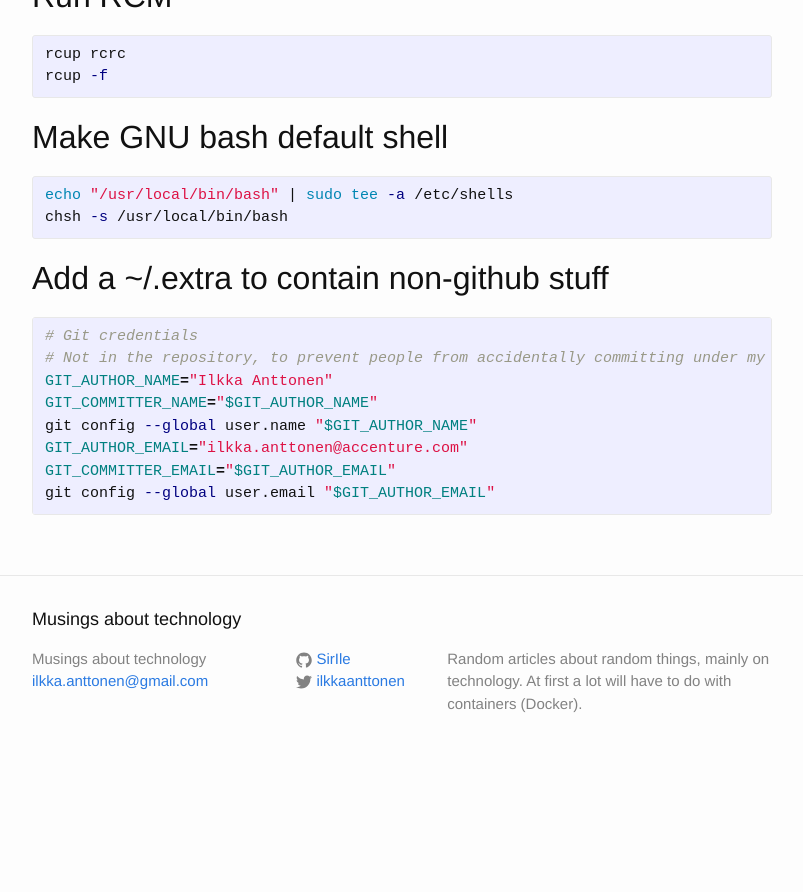
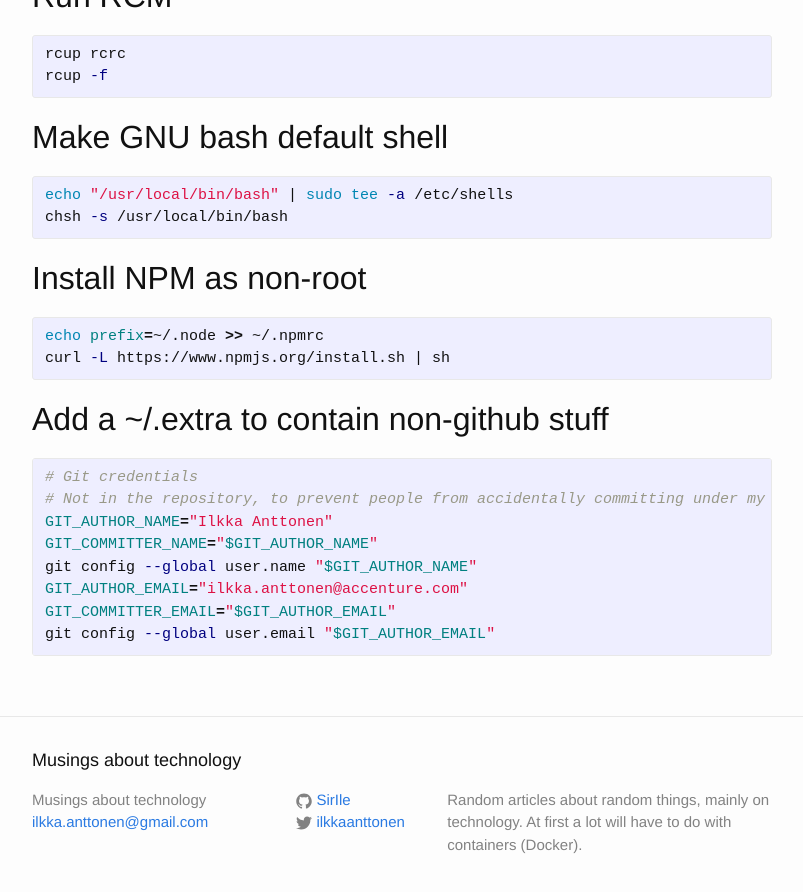
Before and after one commit to SirIle/sirile.github.io, a Jekyll site: the page built from _posts/2015-01-26-setting-up-mac.markdown, in a window 1280 px wide and 900 px high, scrolled down 788 px. Shown: the top 892 px of the window, without its empty margins (238-1041 px from the left). Built offline with Jekyll 4.4.1, drawn with Linux system fonts in a browser that asks for light colours; before the commit the page ends 1563 px from its top, so only the background shows below that.

Commit message:
Added information about installing npm as non-root.

```diff
--- a/_posts/2015-01-26-setting-up-mac.markdown
+++ b/_posts/2015-01-26-setting-up-mac.markdown
@@ -43,6 +43,13 @@ echo "/usr/local/bin/bash" | sudo tee -a /etc/shells
 chsh -s /usr/local/bin/bash
 {% endhighlight %}
 
+## Install NPM as non-root
+
+{% highlight bash %}
+echo prefix=~/.node >> ~/.npmrc
+curl -L https://www.npmjs.org/install.sh | sh
+{% endhighlight %}
+
 ## Add a ~/.extra to contain non-github stuff
 
 {% highlight bash %}
```
